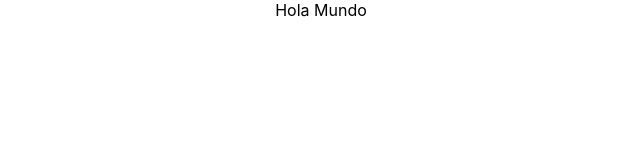
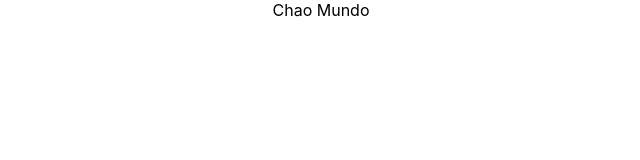
Before and after one commit to manu022/react-app-dokku, a React (Create React App) app: page / in a window 1280 px wide. Shown: the top 160 px of the page, without its empty margins (319-959 px from the left). Built offline with nearby package versions, Linux system fonts and the light colour scheme.

Commit message:
dixon commit 2

```diff
--- a/src/App.js
+++ b/src/App.js
@@ -3,7 +3,7 @@ import logo from './logo.svg';
 import './App.css';
 // HOLA MUNDO AAAAA
 function App() {
-  return <div className='App'>Hola Mundo</div>;
+  return <div className='App'>Chao Mundo</div>;
 }
 
 export default App;
```
